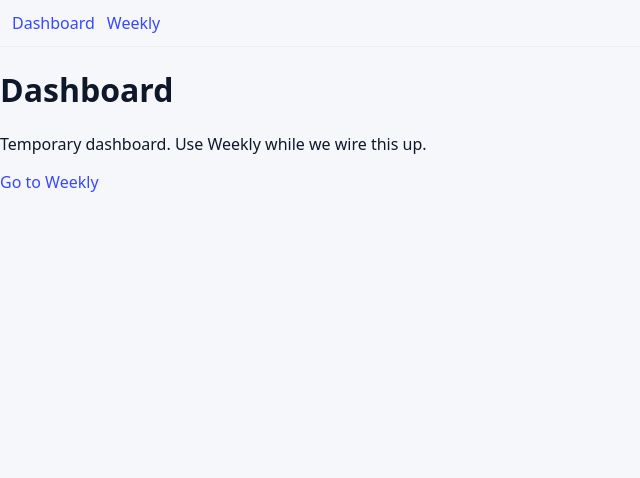
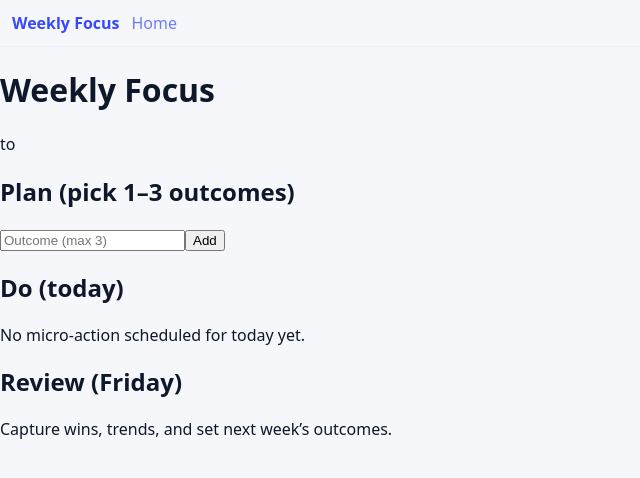
Before and after one commit to ricardo2881/lifecoach, a React (Vite) app in the folder vitejs-vite-t1pxjefp/: page / in a window 1280 px wide. Shown: the top 478 px of the page, without its empty margins (0-640 px from the left). Built offline with nearby package versions, Linux system fonts and the light colour scheme.

Commit message:
Update main.tsx

```diff
--- a/vitejs-vite-t1pxjefp/src/main.tsx
+++ b/vitejs-vite-t1pxjefp/src/main.tsx
@@ -1,16 +1,14 @@
 import React from 'react';
 import ReactDOM from 'react-dom/client';
 import { createBrowserRouter, RouterProvider, Link, Outlet } from 'react-router-dom';
-import App from './App';
 import Weekly from './routes/Weekly';
 
 function Shell() {
   return (
-    // ONE parent element
     <div>
       <nav style={{ padding: 12, borderBottom: '1px solid #eee' }}>
-        <Link to="/" style={{ marginRight: 12 }}>Dashboard</Link>
-        <Link to="/weekly">Weekly</Link>
+        <Link to="/weekly" style={{ marginRight: 12, fontWeight: 600 }}>Weekly Focus</Link>
+        <Link to="/" style={{ opacity: 0.7 }}>Home</Link>
       </nav>
       <Outlet />
     </div>
@@ -21,7 +19,8 @@ const router = createBrowserRouter([
   {
     element: <Shell />,
     children: [
-      { path: '/', element: <App /> },
+      // Show Weekly at the home page too (so you can't miss it)
+      { path: '/', element: <Weekly /> },
       { path: '/weekly', element: <Weekly /> }
     ]
   }
```
